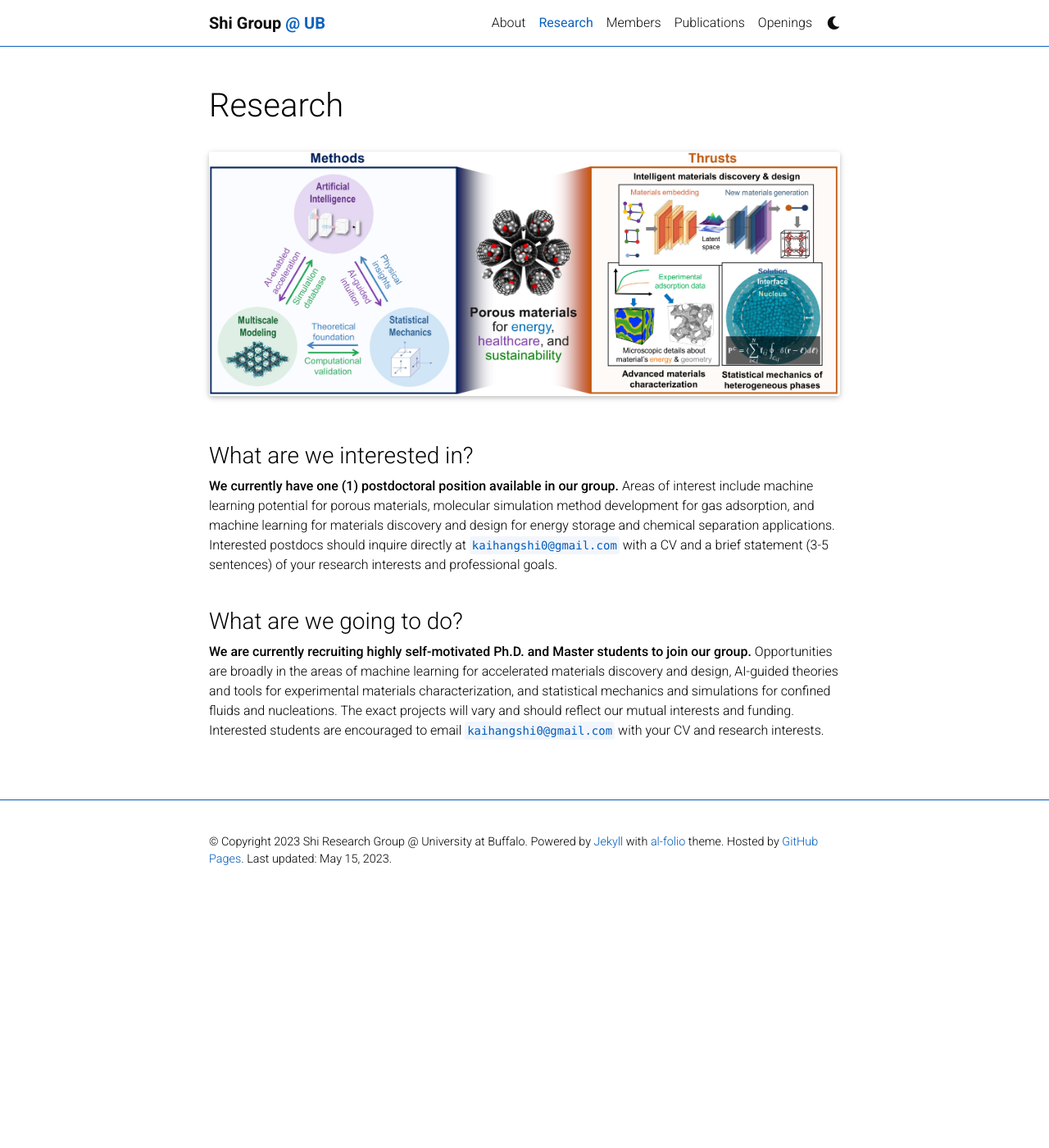
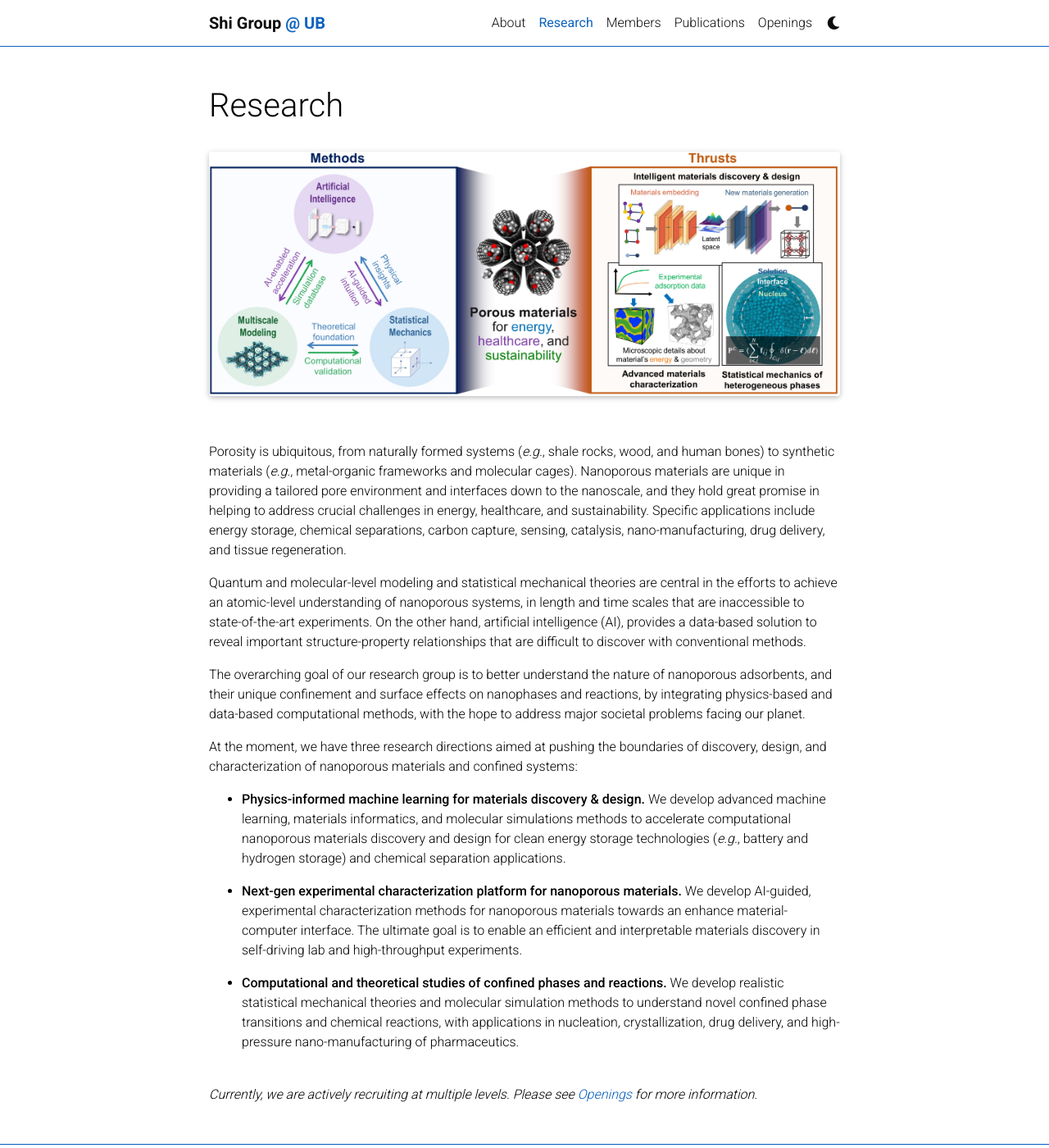
Before and after one commit to ShiResearchGroup/shiresearchgroup.github.io, a Jekyll site: the page built from _pages/research.md, in a window 1280 px wide and 1400 px high. Shown: the whole window at 82% size. Built offline with Jekyll 4.4.1, drawn with Linux system fonts in a browser that asks for light colours; full-size pictures stand in for the smaller copies a plugin makes; comment, search, counter and statistics services are not loaded; a style sheet for code colours, icons or effects is not loaded.

Commit message:
update research

```diff
--- a/_pages/research.md
+++ b/_pages/research.md
@@ -14,8 +14,18 @@ nav_order: 1
 </div>
 <br>
 
-### What are we interested in? <br>
-**We currently have one (1) postdoctoral position available in our group.** Areas of interest include machine learning potential for porous materials, molecular simulation method development for gas adsorption, and machine learning for materials discovery and design for energy storage and chemical separation applications. Interested postdocs should inquire directly at `kaihangshi0@gmail.com` with a CV and a brief statement (3-5 sentences) of your research interests and professional goals. <br><br>
+Porosity is ubiquitous, from naturally formed systems (*e.g.*, shale rocks, wood, and human bones) to synthetic materials (*e.g.*, metal-organic frameworks and molecular cages). Nanoporous materials are unique in providing a tailored pore environment and interfaces down to the nanoscale, and they hold great promise in helping to address crucial challenges in energy, healthcare, and sustainability. Specific applications include energy storage, chemical separations, carbon capture, sensing, catalysis, nano-manufacturing, drug delivery, and tissue regeneration. <br>
 
-### What are we going to do? <br>
-**We are currently recruiting highly self-motivated Ph.D. and Master students to join our group.** Opportunities are broadly in the areas of machine learning for accelerated materials discovery and design, AI-guided theories and tools for experimental materials characterization, and statistical mechanics and simulations for confined fluids and nucleations. The exact projects will vary and should reflect our mutual interests and funding. Interested students are encouraged to email `kaihangshi0@gmail.com` with your CV and research interests. <br><br>
+Quantum and molecular-level modeling and statistical mechanical theories are central in the efforts to achieve an atomic-level understanding of nanoporous systems, in length and time scales that are inaccessible to state-of-the-art experiments. On the other hand, artificial intelligence (AI), provides a data-based solution to reveal important structure-property relationships that are difficult to discover with conventional methods. <br>
+
+The overarching goal of our research group is to better understand the nature of nanoporous adsorbents, and their unique confinement and surface effects on nanophases and reactions, by integrating physics-based and data-based computational methods, with the hope to address major societal problems facing our planet. <br>
+
+At the moment, we have three research directions aimed at pushing the boundaries of discovery, design, and characterization of nanoporous materials and confined systems:<br>
+
+- **Physics-informed machine learning for materials discovery & design.** We develop advanced machine learning, materials informatics, and molecular simulations methods to accelerate computational nanoporous materials discovery and design for clean energy storage technologies (*e.g.*, battery and hydrogen storage) and chemical separation applications. <br>
+
+- **Next-gen experimental characterization platform for nanoporous materials.** We develop AI-guided, experimental characterization methods for nanoporous materials towards an enhance material-computer interface. The ultimate goal is to enable an efficient and interpretable materials discovery in self-driving lab and high-throughput experiments. <br>
+
+- **Computational and theoretical studies of confined phases and reactions.** We develop realistic statistical mechanical theories and molecular simulation methods to understand novel confined phase transitions and chemical reactions, with applications in nucleation, crystallization, drug delivery, and high-pressure nano-manufacturing of pharmaceutics. <br><br>
+
+*Currently, we are actively recruiting at multiple levels. Please see [Openings](https://shiresearchgroup.github.io/openings/) for more information.*
```
Also changed, not shown: _pages/about.md (+1 -1 lines).
